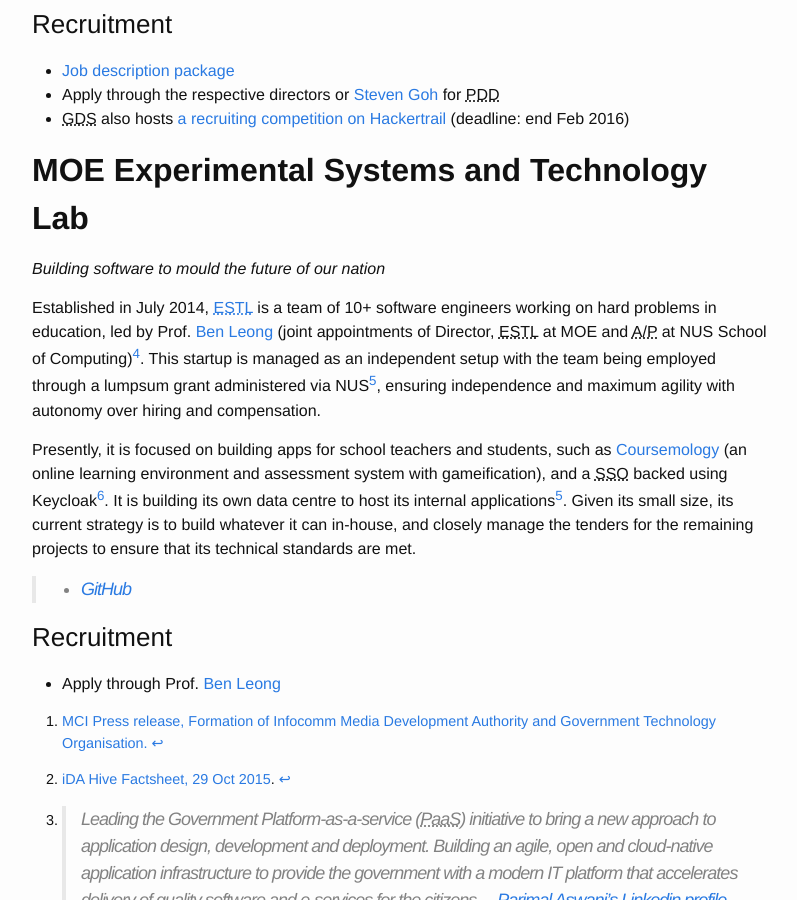
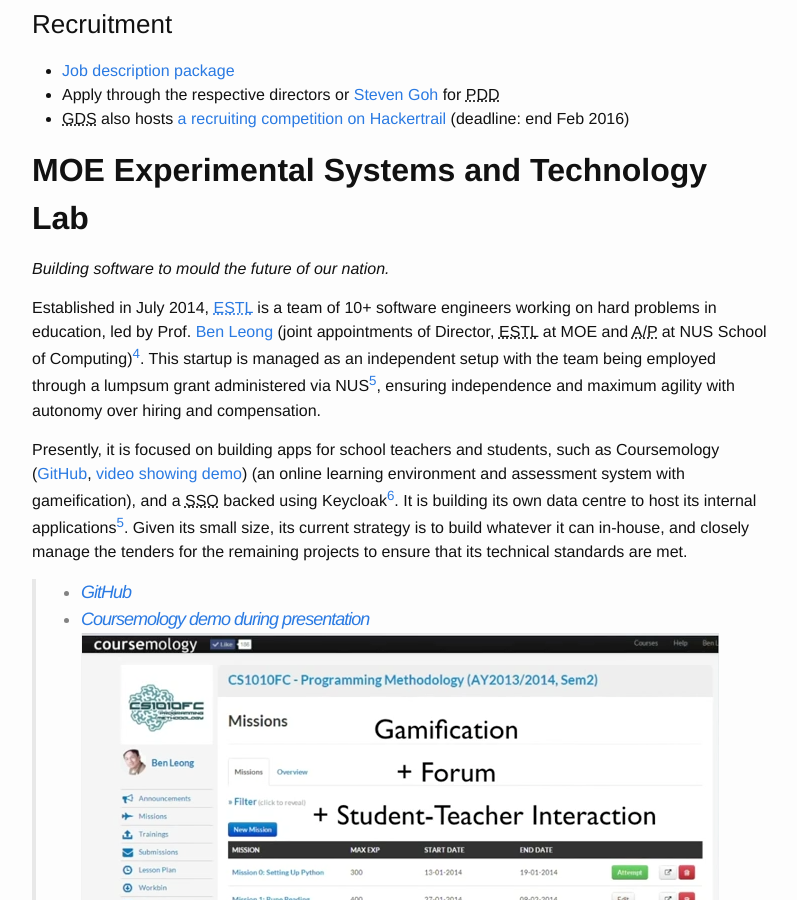
Before and after one commit to codeforsg/codeforsg.github.io, a Jekyll site: the page built from 01-gov_startups.md, in a window 1280 px wide and 900 px high, scrolled down 1646 px. Shown: the whole window, without its empty margins (238-1035 px from the left). Built offline with Jekyll 4.4.1, drawn with Linux system fonts in a browser that asks for light colours; nearby versions of some CDN libraries; comment, search, counter and statistics services are not loaded.

Commit message:
Coursemology

```diff
--- a/01-gov_startups.md
+++ b/01-gov_startups.md
@@ -74,14 +74,17 @@
 * GDS also hosts [a recruiting competition on Hackertrail](https://www.hackertrail.com/ida) (deadline: end Feb 2016)
 
 ## **MOE Experimental Systems and Technology Lab**
-*Building software to mould the future of our nation*
+*Building software to mould the future of our nation.*
 
 Established in July 2014, [ESTL](http://blog.estl.moe/) is a team of 10+ software engineers working on hard problems in education, led by Prof. [Ben Leong](http://www.comp.nus.edu.sg/~bleong/) (joint appointments of Director, ESTL at MOE and A/P at NUS School of Computing)[^4].
 This startup is managed as an independent setup with the team being employed through a lumpsum grant administered via NUS[^5], ensuring independence and maximum agility with autonomy over hiring and compensation.
 
-Presently, it is focused on building apps for school teachers and students, such as [Coursemology](https://github.com/Coursemology/coursemology2) (an online learning environment and assessment system with gameification), and a SSO backed using Keycloak[^6]. It is building its own data centre to host its internal applications[^5]. Given its small size, its current strategy is to build whatever it can in-house, and closely manage the tenders for the remaining projects to ensure that its technical standards are met.
+Presently, it is focused on building apps for school teachers and students, such as Coursemology ([GitHub](https://github.com/Coursemology/coursemology2), [video showing demo](https://youtu.be/zeduy_JZKfE?t=13m44s)) (an online learning environment and assessment system with gameification), and a SSO backed using Keycloak[^6]. It is building its own data centre to host its internal applications[^5]. Given its small size, its current strategy is to build whatever it can in-house, and closely manage the tenders for the remaining projects to ensure that its technical standards are met.
 
 > * [GitHub](https://github.com/moexmen)
+> * [Coursemology demo during presentation](https://youtu.be/zeduy_JZKfE?t=13m44s)
+>    [![Coursemology demo](/images/estl/coursemology.png)](https://youtu.be/zeduy_JZKfE?t=13m44s)
+
 
 [^4]: > With effect from 1 July 2014, I will be taking up a joint appointment with the Singapore Ministry of Education as the Founding Director of the Experimental Systems and Technology Lab, MOE. The Ministry of Education has decided that there is a need for the Civil Service to build its own internal software engineering capabilities and I was approached to help to set up this new lab with the Ministry. This will be a 3-year joint appointment in the first instance. When fully operational, the new lab will have 15 fulltime software engineers and an annual operating budget of $2 million. In this new appointment, I will also be working with iDA on the review of the HR management policies for software engineers within the public sector. -- [Description of ESTL in Ben Leong's tenure service statement](http://www.comp.nus.edu.sg/~bleong/tenure/benleong-ss.pdf).
 
```
Also changed, not shown: images/estl/coursemology.png (added).
